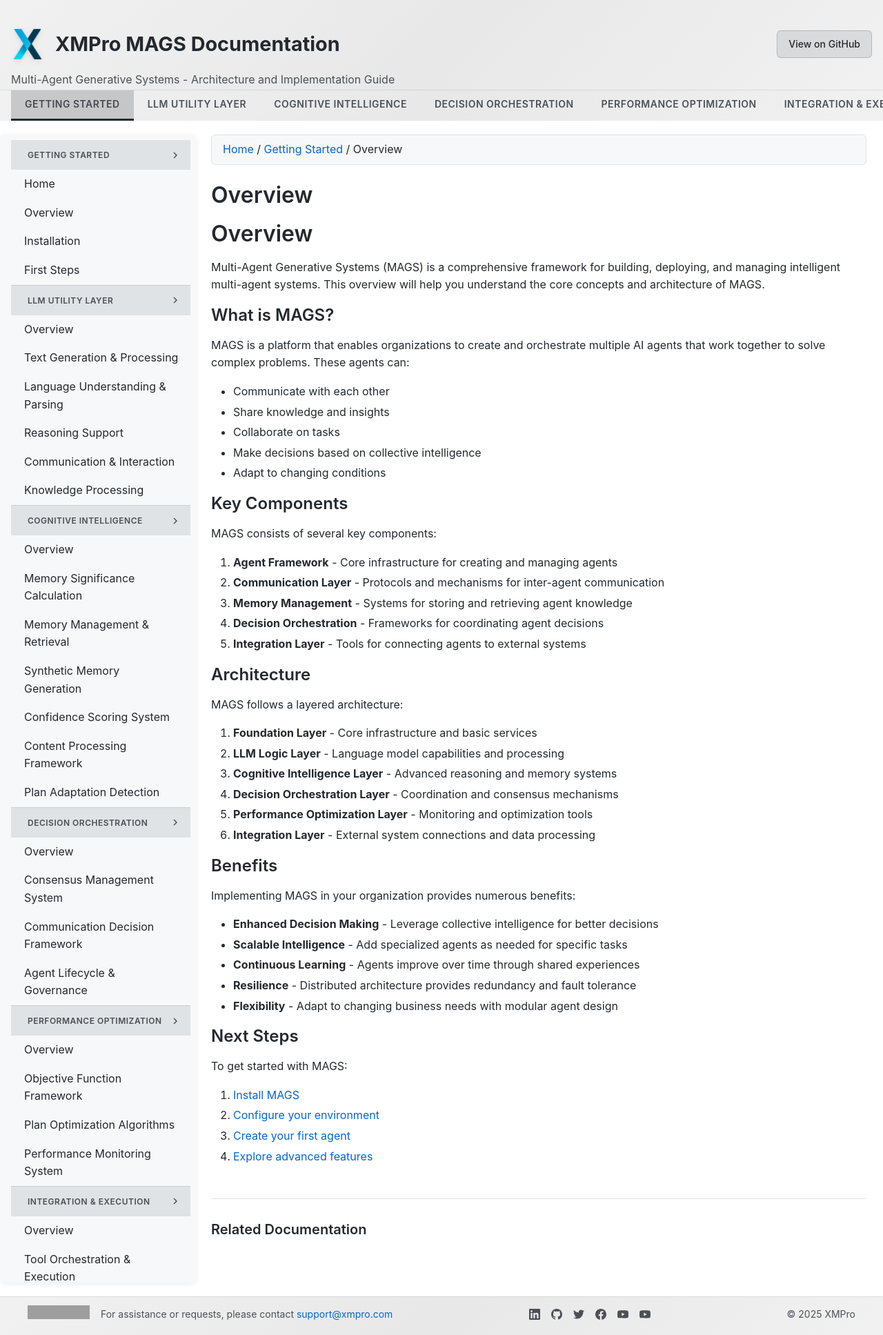
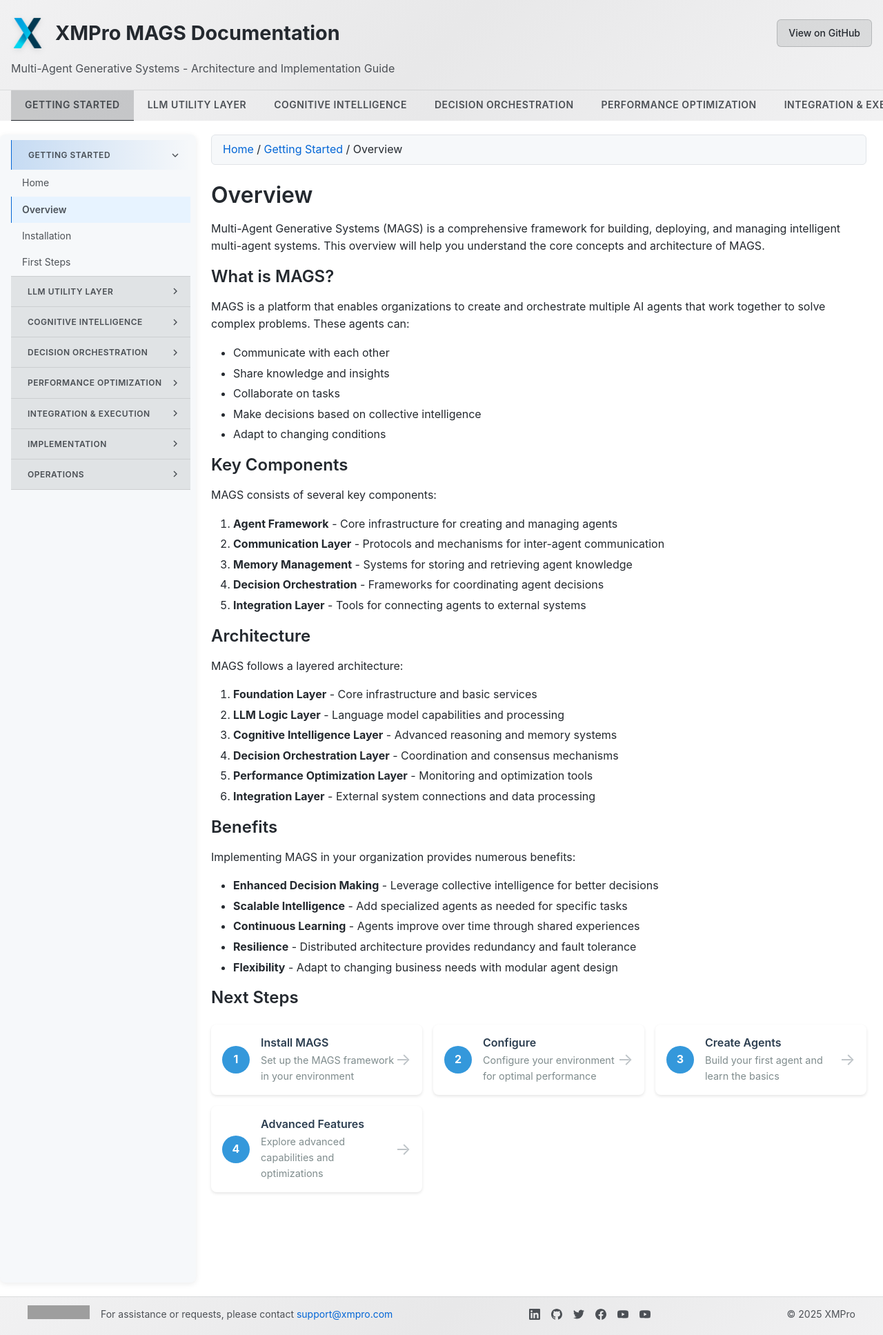
Before and after one commit to XMPro/Multi-Agent, a Jekyll site: the page built from getting-started/overview.md, in a window 1280 px wide. Shown: the whole page at 69% size. Built offline with Jekyll 4.4.1, drawn with Linux system fonts in a browser that asks for light colours; grey boxes are pictures that could not be loaded.

Commit message:
fix: styling

```diff
--- a/_includes/nav.html
+++ b/_includes/nav.html
@@ -3,8 +3,15 @@
 
     <!-- Architecture-Based Navigation -->
     {% for nav_item in site.navigation %}
+    {% assign section_active = false %}
+    {% if forloop.first and page.url == '/' or page.url contains 'getting-started' %}
+        {% assign section_active = true %}
+    {% elsif page.category == nav_item.title | downcase or page.url contains nav_item.url %}
+        {% assign section_active = true %}
+    {% endif %}
+
     <div class="nav-section collapsible-section">
-        <div class="nav-section-header collapsible-header collapsed" data-target="section-{{ forloop.index }}">
+        <div class="nav-section-header collapsible-header {% if section_active %}active{% else %}collapsed{% endif %}" data-target="section-{{ forloop.index }}">
             <span class="nav-icon">{{ nav_item.icon }}</span>
             <span class="nav-title">{{ nav_item.title }}</span>
             <svg class="collapse-icon" width="12" height="12" viewBox="0 0 12 12" fill="currentColor">
@@ -12,33 +19,34 @@
             </svg>
         </div>
 
-        <div class="nav-section-content" id="section-{{ forloop.index }}">
+        <div class="nav-section-content {% unless section_active %}collapsed{% endunless %}" id="section-{{ forloop.index }}">
             {% if forloop.first %}
-            <a class="sidenav-item {% if page.url == '/' %}selected{% endif %}"
+            <a class="sidenav-item {% if page.url == '/' or page.url contains '/index' %}selected{% endif %}"
                href="{{ '/' | relative_url }}">
                 <span>Home</span>
             </a>
-            <a class="sidenav-item {% if page.url == '/getting-started/overview/' %}selected{% endif %}"
+            <a class="sidenav-item {% if page.url contains '/getting-started/overview' %}selected{% endif %}"
                href="{{ '/getting-started/overview/' | relative_url }}">
                 <span>Overview</span>
             </a>
-            <a class="sidenav-item {% if page.url == '/getting-started/installation/' %}selected{% endif %}"
+            <a class="sidenav-item {% if page.url contains '/getting-started/installation' %}selected{% endif %}"
                href="{{ '/getting-started/installation/' | relative_url }}">
                 <span>Installation</span>
             </a>
-            <a class="sidenav-item {% if page.url == '/getting-started/first-steps/' %}selected{% endif %}"
+            <a class="sidenav-item {% if page.url contains '/getting-started/first-steps' %}selected{% endif %}"
                href="{{ '/getting-started/first-steps/' | relative_url }}">
                 <span>First Steps</span>
             </a>
             {% else %}
-            <a class="sidenav-item {% if page.url == nav_item.url %}selected{% endif %}"
+            {% assign nav_title_lower = nav_item.title | downcase %}
+            <a class="sidenav-item {% if page.url == nav_item.url or page.url contains nav_item.url or page.category == nav_title_lower %}selected{% endif %}"
                href="{{ nav_item.url | relative_url }}">
                 <span>Overview</span>
             </a>
 
             {% if nav_item.items %}
                 {% for sub_item in nav_item.items %}
-                <a class="sidenav-item {% if page.url == sub_item.url %}selected{% endif %}"
+                <a class="sidenav-item {% if page.url contains sub_item.url %}selected{% endif %}"
                    href="{{ sub_item.url | relative_url }}">
                     <span>{{ sub_item.title }}</span>
                 </a>
--- a/_layouts/default.html
+++ b/_layouts/default.html
@@ -53,28 +53,7 @@
               </div>
             </article>
 
-            <!-- Related Links -->
-            {% if page.category %}
-            <div class="related-links">
-              <h3>Related Documentation</h3>
-              <div class="related-grid">
-                {% for nav_item in site.navigation %}
-                    {% if nav_item.url contains page.category %}
-                        {% for sub_item in nav_item.items limit:3 %}
-                            {% unless sub_item.url == page.url %}
-                            <div class="related-item">
-                                <a href="{{ sub_item.url | relative_url }}" class="related-link">
-                                    <strong>{{ sub_item.title }}</strong>
-                                </a>
-                            </div>
-                            {% endunless %}
-                        {% endfor %}
-                        {% break %}
-                    {% endif %}
-                {% endfor %}
-              </div>
-            </div>
-            {% endif %}
+            <!-- Related Links section removed as it's redundant with the navbar -->
           </div>
         </div>
       </div>
@@ -125,28 +104,24 @@
                 const sections = document.querySelectorAll('.nav-section-content');
                 const headers = document.querySelectorAll('.collapsible-header');
 
-                // Initialize sections as collapsed by default
-                sections.forEach(section => {
-                    section.classList.add('collapsed');
-                    section.style.maxHeight = '0';
-                    section.style.opacity = '0';
+                // Initialize sections based on active state
+                sections.forEach((section, index) => {
+                    const header = headers[index];
+                    if (header && header.classList.contains('active')) {
+                        // This section should be expanded
+                        section.classList.remove('collapsed');
+                        section.style.maxHeight = section.scrollHeight + 'px';
+                        section.style.opacity = '1';
+                    } else {
+                        // This section should be collapsed
+                        section.classList.add('collapsed');
+                        section.style.maxHeight = '0';
+                        section.style.opacity = '0';
+                        if (header) {
+                            header.classList.add('collapsed');
+                        }
+                    }
                 });
-
-                headers.forEach(header => {
-                    header.classList.add('collapsed');
-                });
-
-                // But expand the first section (Getting Started) if we're on that page
-                if (document.body.getAttribute('data-section') === 'getting-started') {
-                    const firstSection = sections[0];
-                    const firstHeader = headers[0];
-                    if (firstSection && firstHeader) {
-                        firstSection.classList.remove('collapsed');
-                        firstSection.style.maxHeight = firstSection.scrollHeight + 'px';
-                        firstSection.style.opacity = '1';
-                        firstHeader.classList.remove('collapsed');
-                    }
-                }
 
                 // Toggle button functionality
                 navToggle.addEventListener('click', function() {
--- a/assets/css/custom.css
+++ b/assets/css/custom.css
@@ -69,7 +69,7 @@
 }
 
 .header-wrapper {
-    padding: 1.5rem 16px 0.5rem 16px;
+    padding: 0.5rem 1rem 0.5rem 1rem;
     max-width: none;
     height: 100%;
     display: flex;
@@ -290,7 +290,7 @@
     padding: 12px 20px;
     color: rgba(36, 41, 47, 0.95);
     text-decoration: none;
-    border-bottom: 3px solid transparent;
+    border-bottom: 1px solid transparent;
     transition: all 0.2s ease;
     white-space: nowrap;
     font-size: 14px;
@@ -405,6 +405,11 @@
     background: rgba(36, 41, 47, 0.1);
 }
 
+.collapsible-header.active {
+    background: linear-gradient(90deg, rgba(3, 102, 214, 0.2) 0%, transparent 100%);
+    border-left: 1px solid var(--color-primary);
+}
+
 .nav-icon {
     margin-right: 8px;
     font-size: 16px;
@@ -453,7 +458,6 @@
     padding: 8px 16px;
     color: var(--color-text-primary);
     text-decoration: none;
-    border-left: 3px solid transparent;
     transition: all 0.2s ease;
 }
 
@@ -480,7 +484,7 @@
     left: 0;
     top: 0;
     bottom: 0;
-    width: 3px;
+    width: 1px;
     background: var(--color-primary);
 }
 
@@ -504,7 +508,7 @@
     overflow: hidden;
     transition: max-height 0.3s ease;
     background: var(--color-background-primary);
-    border-left: 2px solid rgba(36, 41, 47, 0.2);
+    border-left: 1px solid rgba(36, 41, 47, 0.2);
     margin-left: 16px;
 }
 
@@ -512,9 +516,9 @@
     max-height: 500px;
 }
 
-.sidebar-subitem,
-.sidenav-subitem {
-    padding-left: 24px;
+/* All items in the nav-section-content should have consistent styling */
+.nav-section-content .sidenav-item {
+    padding-left: 16px;
     font-size: 14px;
     color: var(--color-text-secondary);
 }
@@ -530,6 +534,7 @@
     color: var(--color-primary);
     background-color: var(--color-submenu-selected-bg);
     font-weight: 500;
+    border-left: 1px solid var(--color-primary);
 }
 
 /* Major Section Containers */
@@ -550,7 +555,7 @@
     cursor: pointer;
     padding: 0.5rem 0;
     margin-bottom: 1rem;
-    border-bottom: 2px solid var(--color-border-secondary);
+    border-bottom: 1px solid var(--color-border-secondary);
     transition: all 0.2s ease;
     -webkit-user-select: none;
     -moz-user-select: none;
@@ -642,7 +647,7 @@
     top: 0;
     left: 0;
     right: 0;
-    height: 3px;
+    height: 1px;
     background: var(--color-secondary);
     opacity: 0;
     transition: opacity 0.3s ease;
@@ -704,7 +709,7 @@
 .section-header {
     margin: 0 0 1rem 0;
     padding-bottom: 0.5rem;
-    border-bottom: 2px solid var(--color-border-secondary);
+    border-bottom: 1px solid var(--color-border-secondary);
 }
 
 .section-header h2 {
@@ -764,7 +769,7 @@
 /* JSON code block enhancements */
 .language-json {
     background: var(--color-background-secondary);
-    border-left: 4px solid var(--color-primary);
+    border-left: 1px solid var(--color-primary);
     border-radius: 6px;
 }
 
--- a/getting-started/overview.md
+++ b/getting-started/overview.md
@@ -4,8 +4,6 @@
 description: "Overview of Multi-Agent Generative Systems"
 category: "getting-started"
 ---
-
-# Overview
 
 Multi-Agent Generative Systems (MAGS) is a comprehensive framework for building, deploying, and managing intelligent multi-agent systems. This overview will help you understand the core concepts and architecture of MAGS.
 
@@ -52,9 +50,106 @@
 
 ## Next Steps
 
-To get started with MAGS:
+<div class="next-steps">
+  <a href="{{ '/getting-started/installation' | relative_url }}" class="next-step-card">
+    <div class="step-number">1</div>
+    <div class="step-content">
+      <h4>Install MAGS</h4>
+      <p>Set up the MAGS framework in your environment</p>
+    </div>
+    <div class="step-arrow">→</div>
+  </a>
 
-1. [Install MAGS]({{ '/getting-started/installation' | relative_url }})
-2. [Configure your environment]({{ '/getting-started/configuration' | relative_url }})
-3. [Create your first agent]({{ '/getting-started/first-steps' | relative_url }})
-4. [Explore advanced features]({{ '/getting-started/advanced-usage' | relative_url }})
+  <a href="{{ '/getting-started/configuration' | relative_url }}" class="next-step-card">
+    <div class="step-number">2</div>
+    <div class="step-content">
+      <h4>Configure</h4>
+      <p>Configure your environment for optimal performance</p>
+    </div>
+    <div class="step-arrow">→</div>
+  </a>
+
+  <a href="{{ '/getting-started/first-steps' | relative_url }}" class="next-step-card">
+    <div class="step-number">3</div>
+    <div class="step-content">
+      <h4>Create Agents</h4>
+      <p>Build your first agent and learn the basics</p>
+    </div>
+    <div class="step-arrow">→</div>
+  </a>
+
+  <a href="{{ '/getting-started/advanced-usage' | relative_url }}" class="next-step-card">
+    <div class="step-number">4</div>
+    <div class="step-content">
+      <h4>Advanced Features</h4>
+      <p>Explore advanced capabilities and optimizations</p>
+    </div>
+    <div class="step-arrow">→</div>
+  </a>
+</div>
+
+<style>
+.next-steps {
+  display: grid;
+  grid-template-columns: repeat(auto-fit, minmax(250px, 1fr));
+  gap: 1rem;
+  margin: 1.5rem 0;
+}
+
+.next-step-card {
+  display: flex;
+  align-items: center;
+  background: white;
+  border-radius: 8px;
+  box-shadow: 0 2px 4px rgba(0,0,0,0.1);
+  padding: 1rem;
+  text-decoration: none;
+  color: inherit;
+  transition: transform 0.3s ease, box-shadow 0.3s ease;
+}
+
+.next-step-card:hover {
+  transform: translateY(-3px);
+  box-shadow: 0 4px 8px rgba(0,0,0,0.15);
+  text-decoration: none;
+}
+
+.step-number {
+  display: flex;
+  align-items: center;
+  justify-content: center;
+  width: 2.5rem;
+  height: 2.5rem;
+  background: #3498db;
+  color: white;
+  border-radius: 50%;
+  font-weight: bold;
+  margin-right: 1rem;
+}
+
+.step-content {
+  flex: 1;
+}
+
+.step-content h4 {
+  margin: 0;
+  color: #2c3e50;
+}
+
+.step-content p {
+  margin: 0.25rem 0 0;
+  font-size: 0.9rem;
+  color: #7f8c8d;
+}
+
+.step-arrow {
+  font-size: 1.5rem;
+  color: #bdc3c7;
+}
+
+@media (max-width: 768px) {
+  .next-steps {
+    grid-template-columns: 1fr;
+  }
+}
+</style>
```
